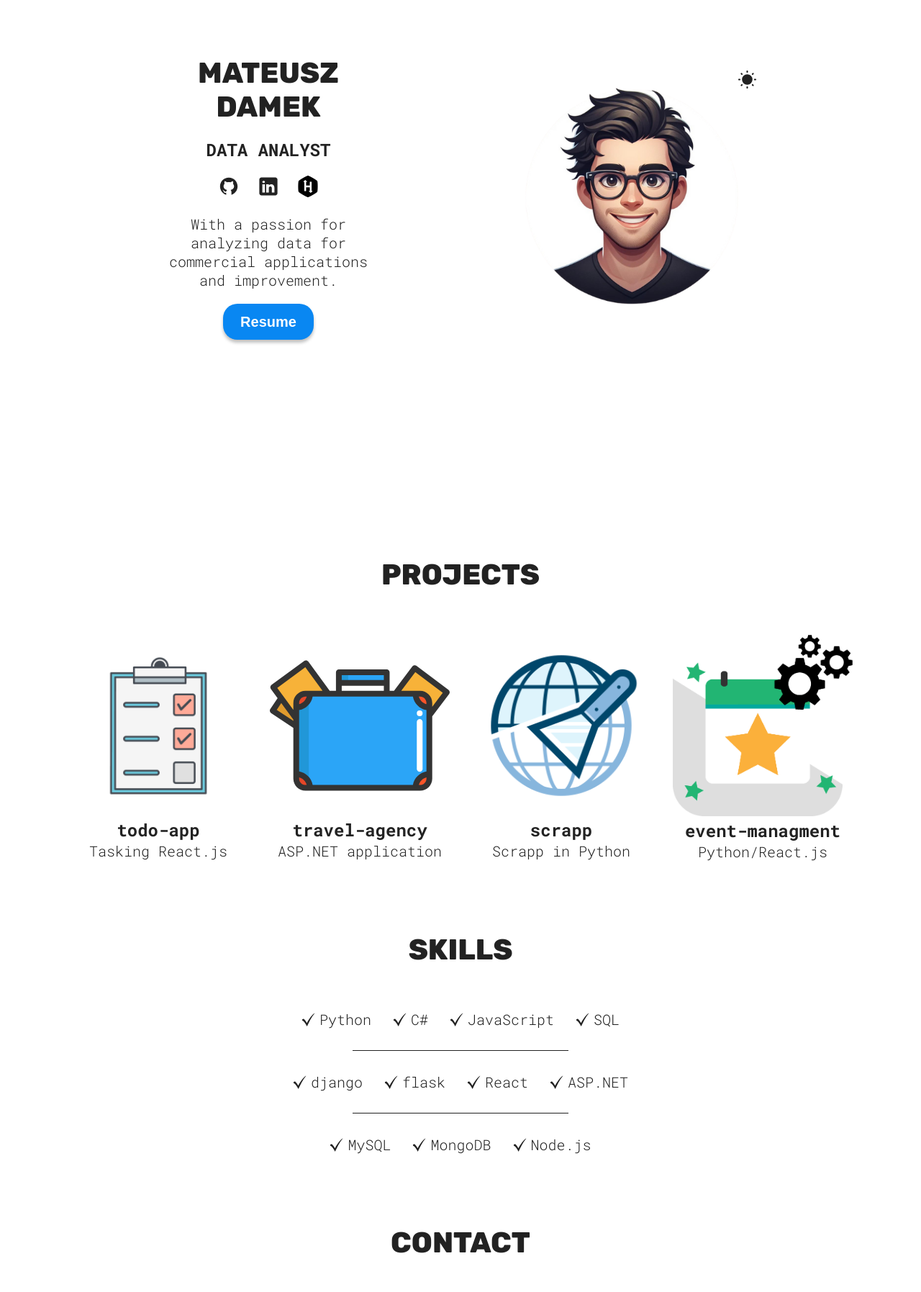
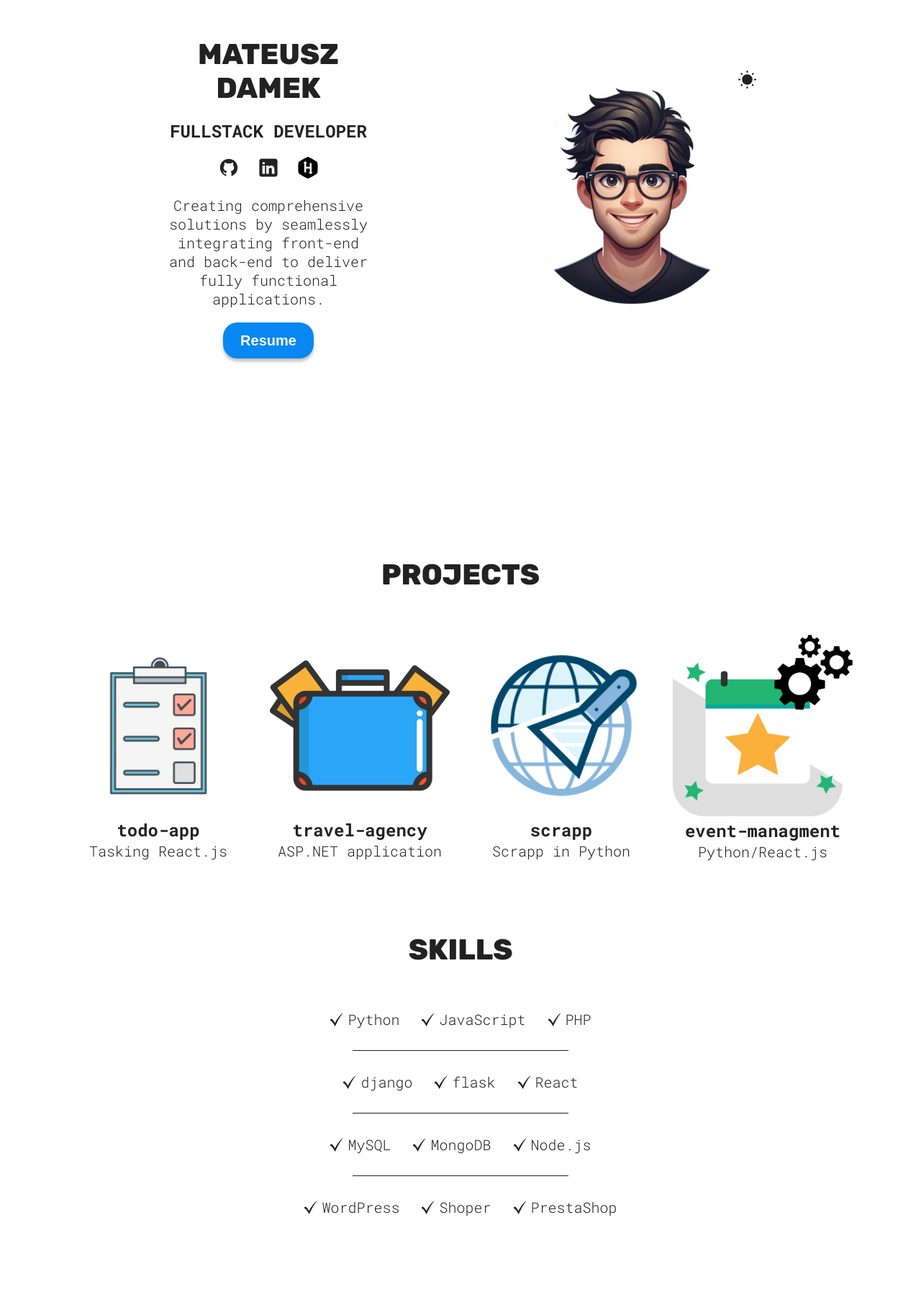
Before and after one commit to mateuszdamek/portfolio, a React (Vite) app: page / in a window 1280 px wide. Shown: the part 125-1920 px from the top of the page at 72% size. Built offline with nearby package versions, Linux system fonts and the light colour scheme.

Commit message:
Quick edit.

```diff
--- a/src/sections/Hero/Hero.jsx
+++ b/src/sections/Hero/Hero.jsx
@@ -41,7 +41,7 @@ function Hero() {
           <br />
           Damek
         </h1>
-        <h2>Data Analyst</h2>
+        <h2>Fullstack Developer</h2>
         <span>
           <a href="https://github.com/mateuszdamek" target="_blank">
             <img src={githubIcon} alt="Github icon" />
@@ -54,8 +54,7 @@ function Hero() {
           </a>
         </span>
         <p className={styles.description}>
-        With a passion for analyzing data for commercial applications and improvement.
-        </p>
+        Creating comprehensive solutions by seamlessly integrating front-end and back-end to deliver fully functional applications.        </p>
         <a href={CV} download>
           <button className="hover">Resume</button>
         </a>
--- a/src/sections/Skills/Skills.jsx
+++ b/src/sections/Skills/Skills.jsx
@@ -13,16 +13,14 @@ function Skills() {
       <h1 className="sectionTitle">Skills</h1>
       <div className={styles.skillList}>
         <SkillList src={checkMarkIcon} skill="Python" />
-        <SkillList src={checkMarkIcon} skill="C#" />
         <SkillList src={checkMarkIcon} skill="JavaScript" />
-        <SkillList src={checkMarkIcon} skill="SQL" />
+        <SkillList src={checkMarkIcon} skill="PHP" />
       </div>
       <hr />
       <div className={styles.skillList}>
         <SkillList src={checkMarkIcon} skill="django" />
         <SkillList src={checkMarkIcon} skill="flask" />
         <SkillList src={checkMarkIcon} skill="React" />
-        <SkillList src={checkMarkIcon} skill="ASP.NET" />
       </div>
       <hr />
       <div className={styles.skillList}>
@@ -30,6 +28,12 @@ function Skills() {
         <SkillList src={checkMarkIcon} skill="MongoDB" />
         <SkillList src={checkMarkIcon} skill="Node.js" />
       </div>
+      <hr />
+      <div className={styles.skillList}>
+        <SkillList src={checkMarkIcon} skill="WordPress" />
+        <SkillList src={checkMarkIcon} skill="Shoper" />
+        <SkillList src={checkMarkIcon} skill="PrestaShop" />
+      </div>
     </section>
   );
 }
```
